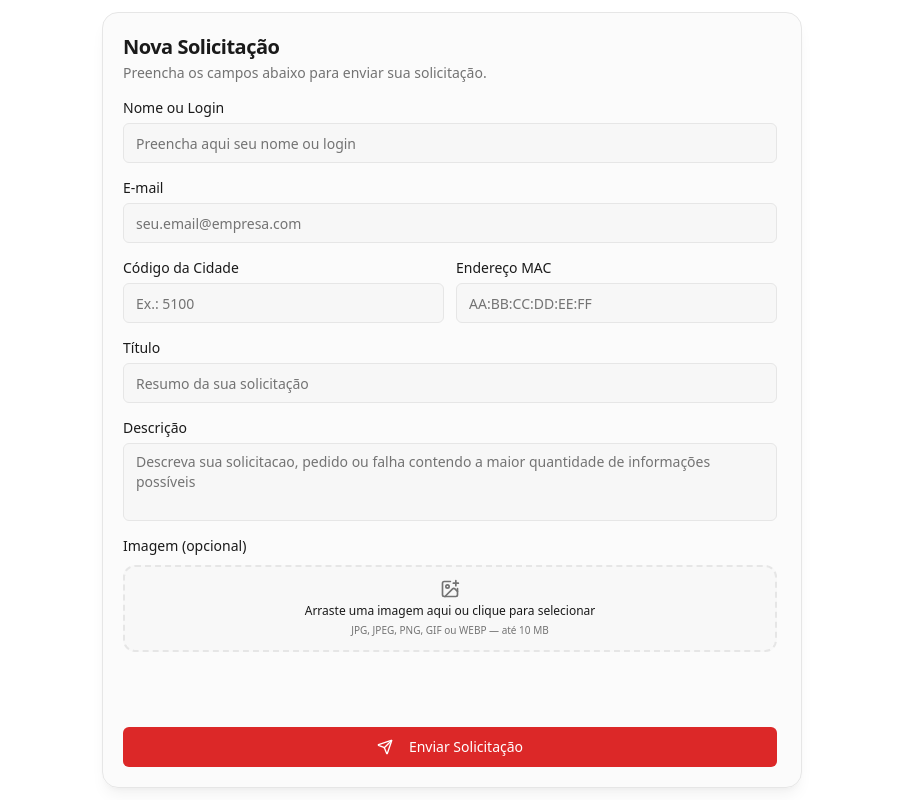
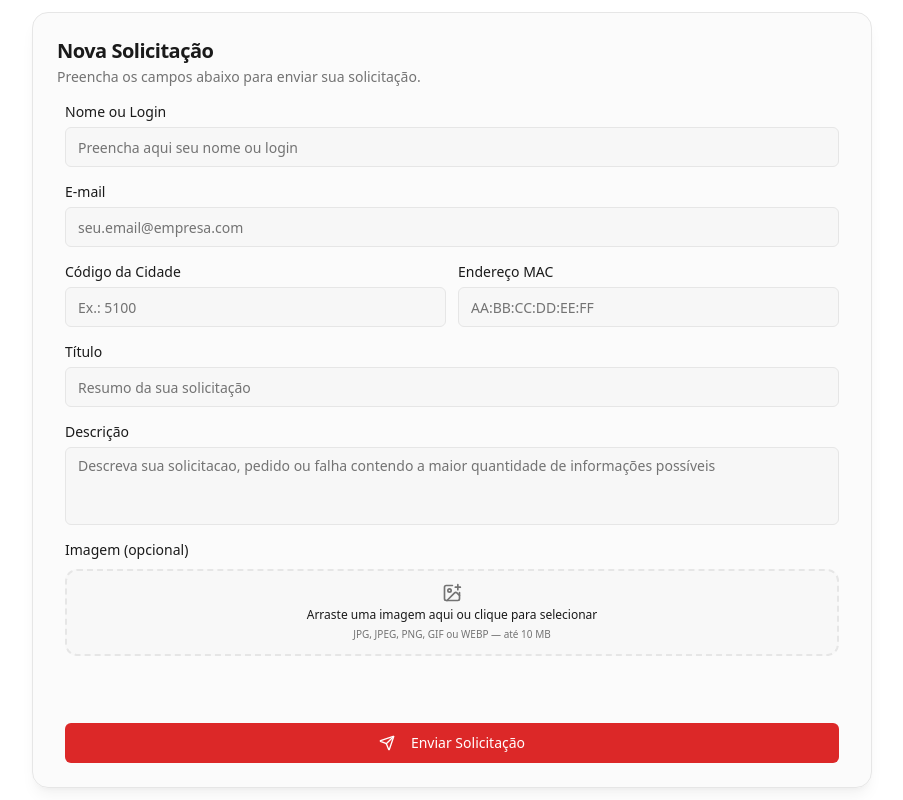
Before and after one commit to tavoralucas/gpon-health-overview, a React (Vite) app: page /nova-solicitacao in a window 1280 px wide. Shown: the whole page, without its empty margins (188-1091 px from the left). Built offline with nearby package versions, Linux system fonts and the light colour scheme.

Commit message:
Changes
Co-authored-by: tavoralucas <38147859+tavoralucas@users.noreply.github.com>

```diff
--- a/src/pages/NovaSolicitacao.tsx
+++ b/src/pages/NovaSolicitacao.tsx
@@ -3,8 +3,8 @@ import { SolicitacaoForm } from "@/components/solicitacao/SolicitacaoForm";
 export default function NovaSolicitacao() {
   return (
     <main className="flex h-screen w-full flex-col bg-white px-4 py-2 sm:py-3">
-      <div className="mx-auto flex h-full w-full max-w-[700px] animate-fade-in flex-col">
-        <section className="flex h-full flex-col rounded-2xl border border-border bg-muted/40 p-4 shadow-lg shadow-black/5 sm:p-5">
+      <div className="mx-auto flex h-full w-full max-w-[840px] animate-fade-in flex-col">
+        <section className="flex h-full flex-col rounded-2xl border border-border bg-muted/40 p-5 shadow-lg shadow-black/5 sm:p-6">
           <header className="mb-3 shrink-0 space-y-0.5">
             <h1 className="text-lg font-bold tracking-tight text-foreground sm:text-xl">
               Nova Solicitação
@@ -14,7 +14,7 @@ export default function NovaSolicitacao() {
             </p>
           </header>
 
-          <div className="min-h-0 flex-1 overflow-y-auto pr-1">
+          <div className="min-h-0 flex-1 overflow-y-auto px-2">
             <SolicitacaoForm />
           </div>
         </section>
```
